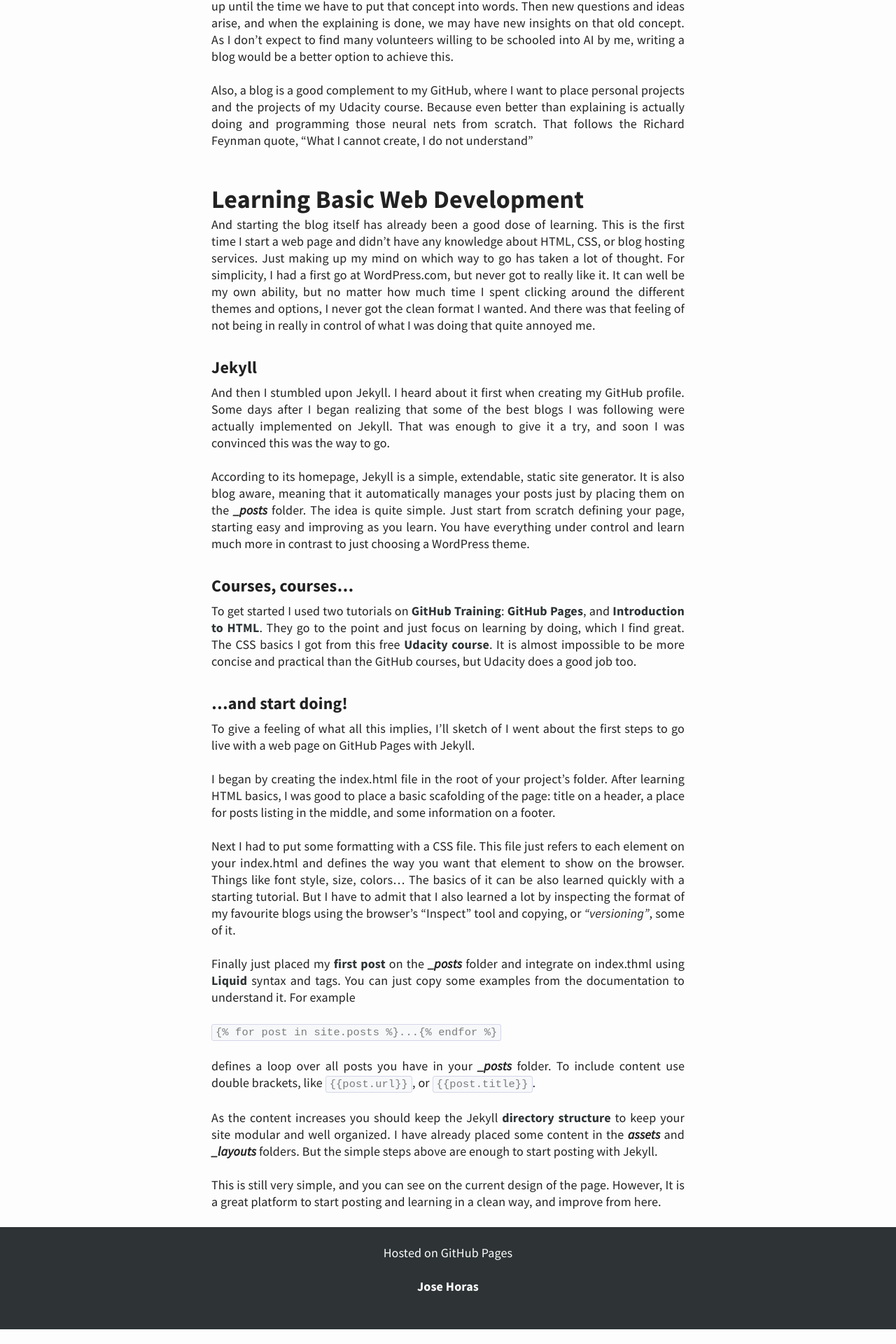
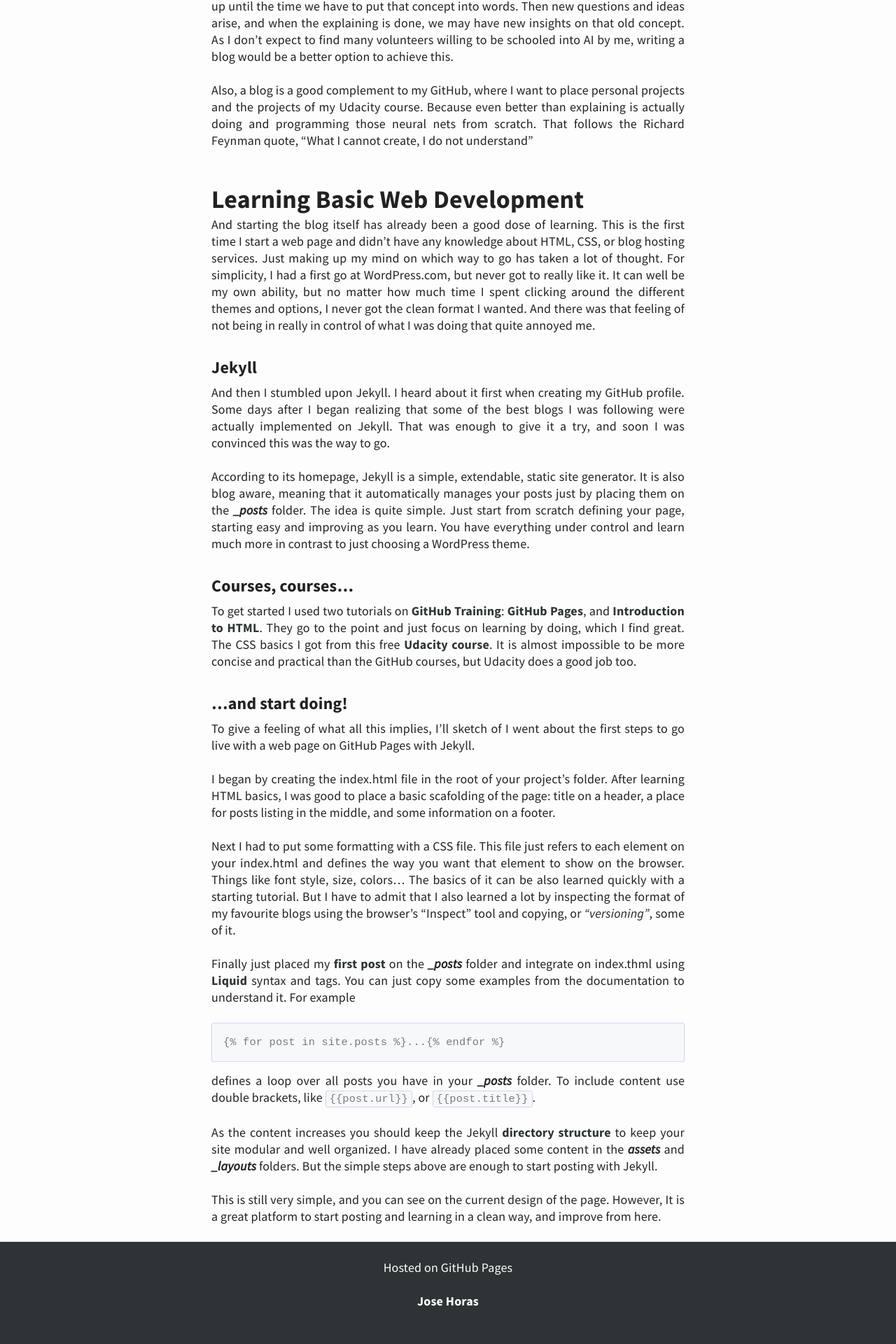
Before and after one commit to josehoras/josehoras.github.io, a Jekyll site: the page built from _posts/2019-02-26-blogging-on-jekyll.md, in a window 1280 px wide. Shown: the part 650-2570 px from the top of the page at 70% size. Built offline with Jekyll 4.4.1, drawn with Linux system fonts in a browser that asks for light colours; comment, search, counter and statistics services are not loaded; before the commit the page ends 2549 px from its top, so only the background shows below that.

Commit message:
update for mobile screen

````diff
--- a/_posts/2019-02-26-blogging-on-jekyll.md
+++ b/_posts/2019-02-26-blogging-on-jekyll.md
@@ -36,7 +36,11 @@
 
 Finally just placed my [first post]({{site.posts.last.url}}) on the _**_posts**_ folder and integrate on index.thml using [Liquid](https://jekyllrb.com/docs/liquid/) syntax and tags. You can just copy some examples from the documentation to understand it. For example
 
-{% raw %}`{% for post in site.posts %}...{% endfor %}`{% endraw %}
+{% raw %}
+```
+{% for post in site.posts %}...{% endfor %}
+```
+{% endraw %}
 
 defines a loop over all posts you have in your _**_posts**_ folder. To include content use double brackets, like  {% raw %}`{{post.url}}`, or `{{post.title}}`{% endraw %}.
 
````
